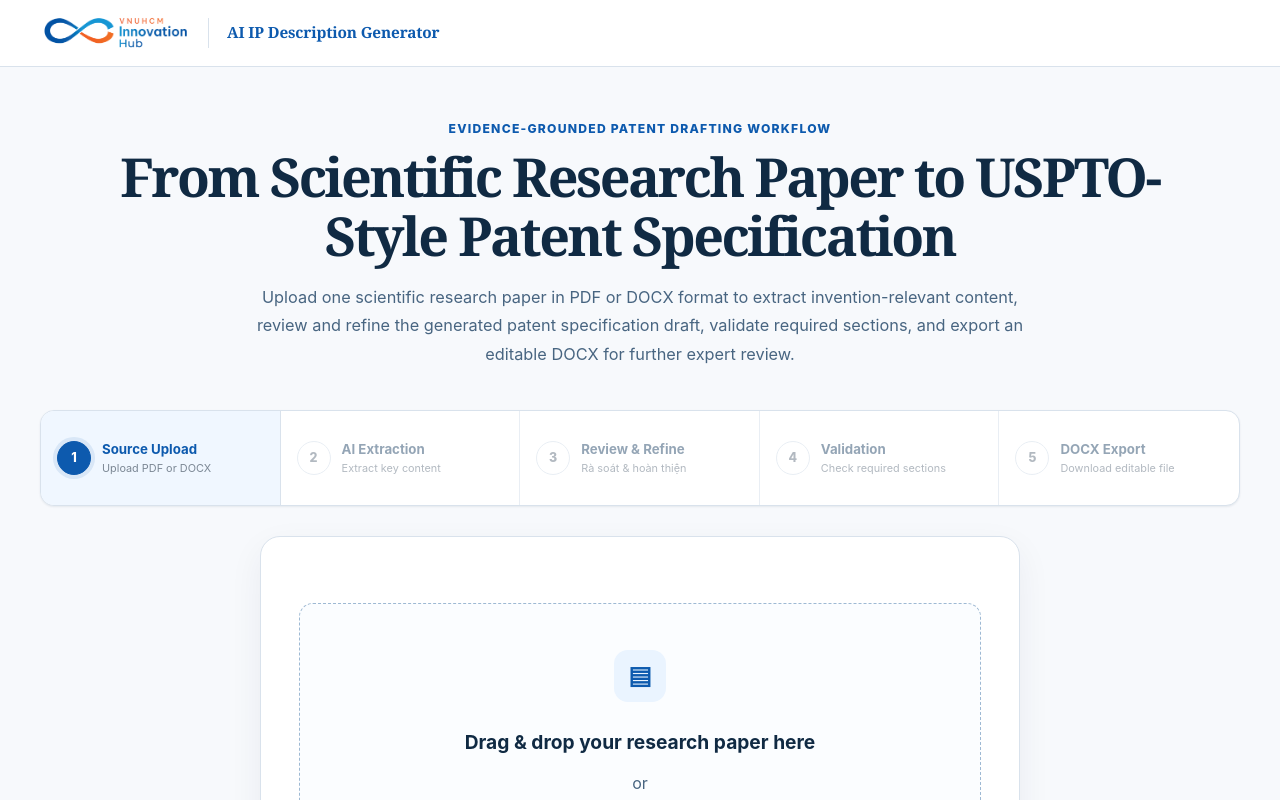
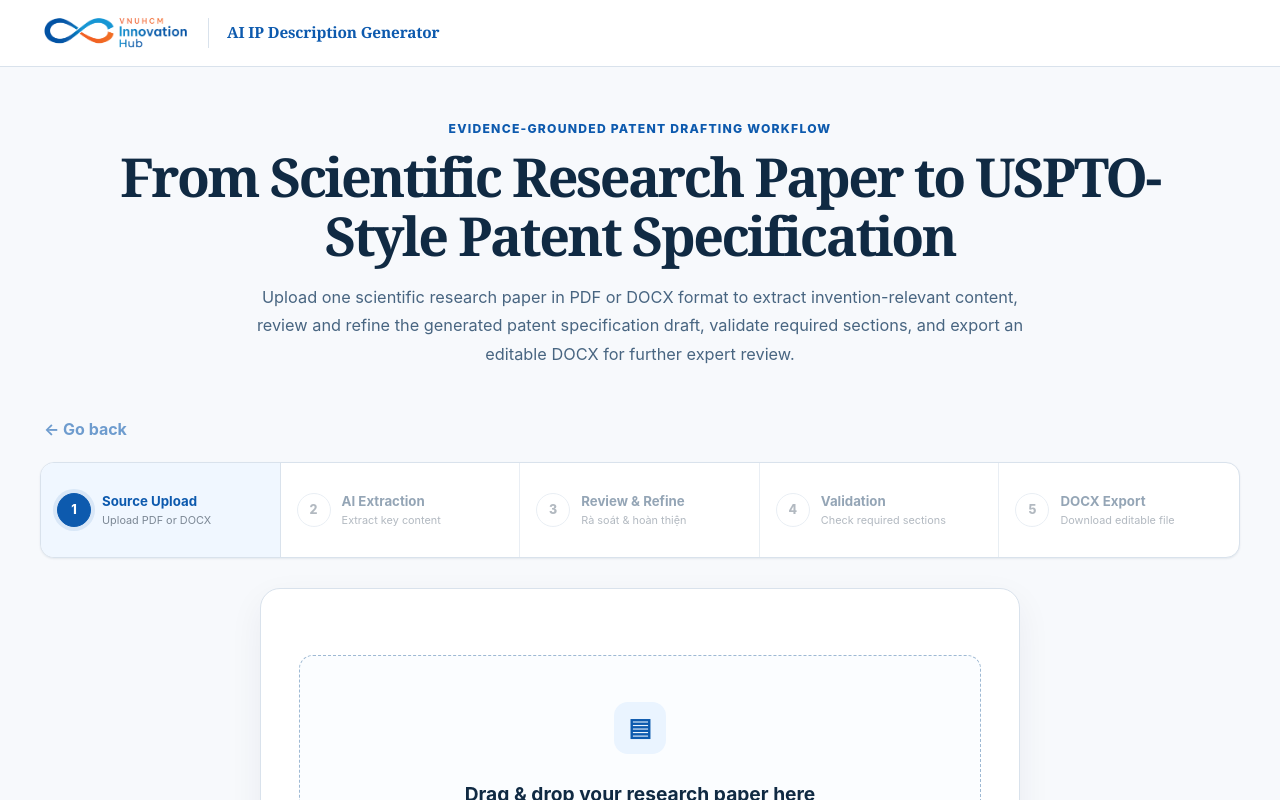
Before and after one commit to nshaokiet/ai-ip-description-generator, a Next.js app in the folder frontend/: page / in a window 1280 px wide. Shown: the top 800 px of the page. Built offline with nearby package versions, Linux system fonts and the light colour scheme.

Commit message:
fix(frontend): restore logo and persistent back action

```diff
--- a/frontend/src/app/page.tsx
+++ b/frontend/src/app/page.tsx
@@ -204,7 +204,7 @@ export default function Home() {
           : state === "READY"
             ? "The patent draft is ready for human review."
             : "";
-  const showBack = workflowPhase !== "upload";
+  const canGoBack = workflowPhase !== "upload";
   const resultPhase = workflowPhase === "review" || workflowPhase === "validate" || workflowPhase === "export";
 
   return (
@@ -212,10 +212,9 @@ export default function Home() {
       <header className="site-header">
         <div className="header-inner">
           <div className="brand-group">
-            <span aria-label="VNUHCM Innovation Hub" className="brand-logo-frame" role="img">
+            <span className="brand-logo-frame">
               <Image
-                alt=""
-                aria-hidden="true"
+                alt="VNUHCM Innovation Hub"
                 className="brand-logo"
                 height={84}
                 priority
@@ -241,11 +240,16 @@ export default function Home() {
         </section>
 
         <section className="workflow-shell" aria-label="Patent drafting workflow">
-          {showBack && (
-            <div className="workflow-nav-row">
-              <button className="back-button" onClick={goBack} type="button">← Go back</button>
-            </div>
-          )}
+          <div className="workflow-nav-row">
+            <button
+              className="back-button"
+              disabled={!canGoBack}
+              onClick={goBack}
+              type="button"
+            >
+              ← Go back
+            </button>
+          </div>
 
           <WorkflowProgress
             phase={workflowPhase}
```
